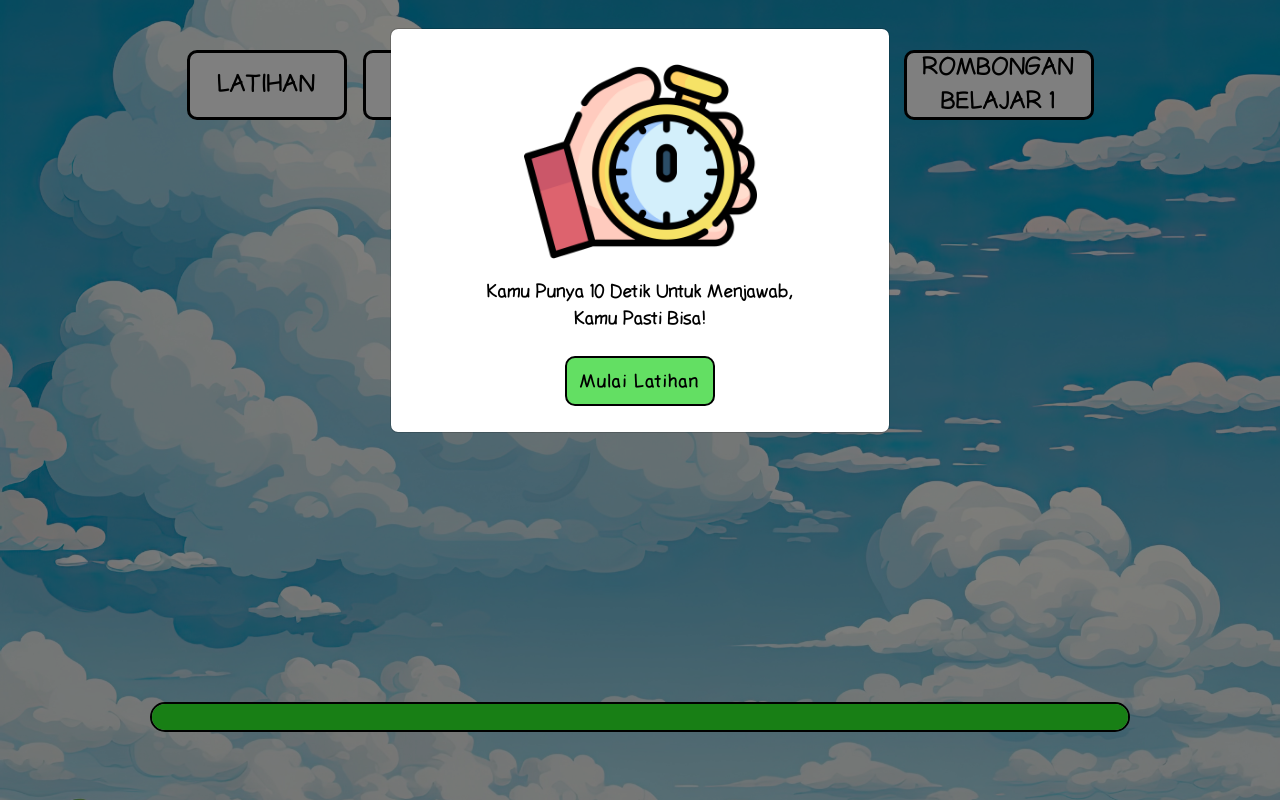
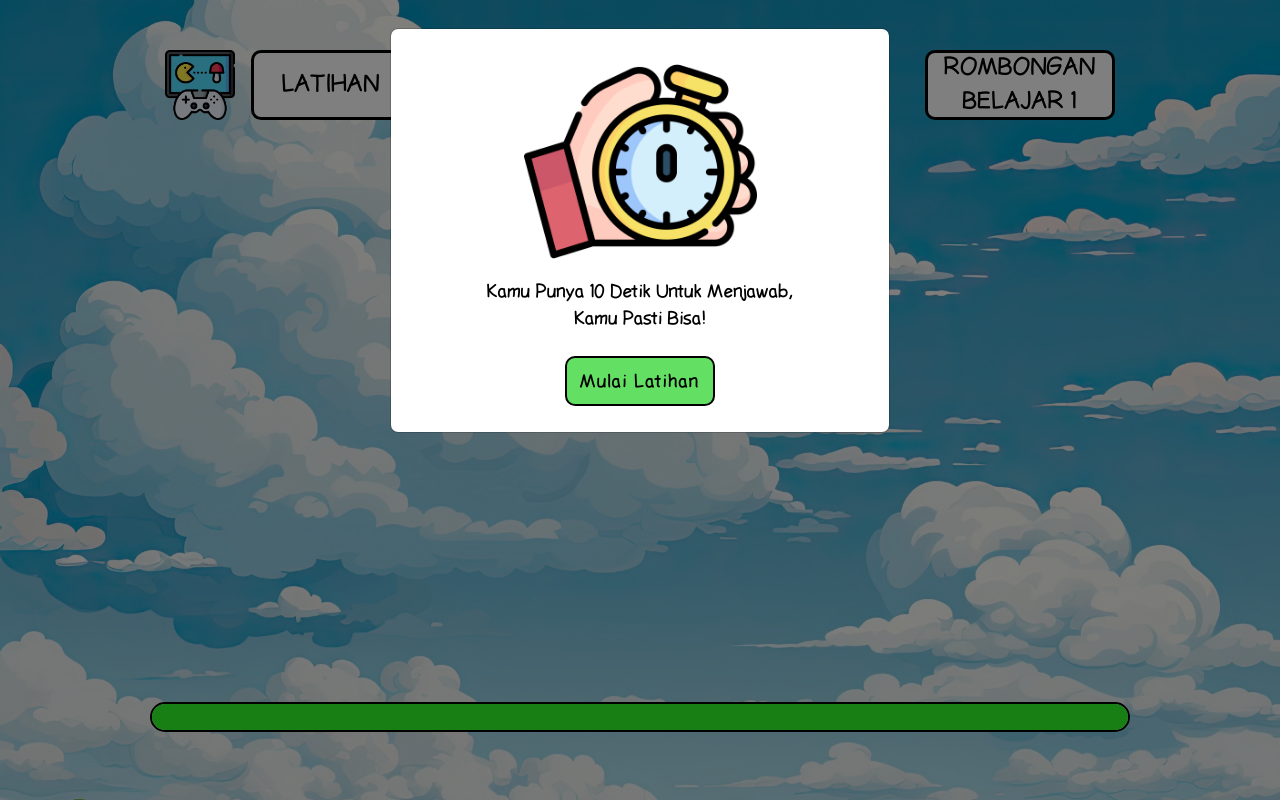
Before and after one commit to wendwin/pengenalan-emosi, a Flask app: a page that uses app/templates/latihan/latihan-emosi.html in a window 1280 px wide. Run offline with Flask 3, Linux system fonts and the light colour scheme; the visitor is signed in with stand-in values (Sample User, id 1); data that the repository does not hold is empty; some libraries are stand-ins or nearby versions.

Commit message:
perubahan jarak icon dengan judul pada semua tampilan kecuali menu

```diff
--- a/app/templates/laporan/laporan-hasil.html
+++ b/app/templates/laporan/laporan-hasil.html
@@ -5,7 +5,7 @@
     <div class="header vh-100 d-flex flex-column">
         <div class="title d-flex flex-wrap justify-content-around align-items-center gap-3">
             <div class="d-flex flex-wrap justify-content-center align-items-center gap-3">
-                <div class="menu-item d-flex align-items-center gap-1">
+                <div class="menu-item d-flex align-items-center gap-3">
                     <img src="{{ url_for('static', filename='img/beranda/laporan.png') }}" alt="">
                     <div class="title-text d-flex flex-column justify-content-center align-items-center text-uppercase">
                         laporan
--- a/app/templates/laporan/laporan-pemilihan-rombel.html
+++ b/app/templates/laporan/laporan-pemilihan-rombel.html
@@ -5,7 +5,7 @@
     <div class="header vh-100 d-flex flex-column">
         <div class="title d-flex flex-wrap justify-content-around align-items-center gap-3">
             <div class="d-flex flex-wrap justify-content-center align-items-center gap-3">
-                <div class="menu-item d-flex align-items-center gap-1">
+                <div class="menu-item d-flex align-items-center gap-3">
                     <img src="{{ url_for('static', filename='img/beranda/laporan.png') }}" alt="">
                     <div class="title-text d-flex flex-column justify-content-center align-items-center text-uppercase">
                         laporan
--- a/app/templates/laporan/laporan-pemilihan-user.html
+++ b/app/templates/laporan/laporan-pemilihan-user.html
@@ -5,7 +5,7 @@
     <div class="header vh-100 d-flex flex-column">
         <div class="title d-flex flex-wrap justify-content-around align-items-center gap-3">
             <div class="d-flex flex-wrap justify-content-center align-items-center gap-3">
-                <div class="menu-item d-flex align-items-center gap-1">
+                <div class="menu-item d-flex align-items-center gap-3">
                 <img src="{{ url_for('static', filename='img/beranda/laporan.png') }}" alt="">
                 <div class="title-text d-flex flex-column justify-content-center align-items-center text-uppercase">
                     laporan
--- a/app/templates/latihan/latihan-emosi-dasar.html
+++ b/app/templates/latihan/latihan-emosi-dasar.html
@@ -5,7 +5,7 @@
     <div class="header vh-100 d-flex flex-column">
         <div class="title d-flex flex-wrap justify-content-around align-items-center gap-3">
             <div class="d-flex flex-wrap justify-content-center align-items-center gap-3">
-                <div class="menu-item d-flex align-items-center gap-1">
+                <div class="menu-item d-flex align-items-center gap-3">
                     <img src="{{ url_for('static', filename='img/beranda/bermain.png') }}" alt="">
                     <div class="title-text d-flex flex-column justify-content-center align-items-center text-uppercase">
                         latihan
--- a/app/templates/latihan/latihan-emosi-gabungan.html
+++ b/app/templates/latihan/latihan-emosi-gabungan.html
@@ -5,7 +5,7 @@
     <div class="header vh-100 d-flex flex-column">
         <div class="title d-flex flex-wrap justify-content-around align-items-center gap-3">
             <div class="d-flex flex-wrap justify-content-center align-items-center gap-3">
-                <div class="menu-item d-flex align-items-center gap-1">
+                <div class="menu-item d-flex align-items-center gap-3">
                     <img src="{{ url_for('static', filename='img/beranda/bermain.png') }}" alt="">
                     <div class="title-text d-flex flex-column justify-content-center align-items-center text-uppercase">
                         latihan
--- a/app/templates/latihan/latihan-emosi.html
+++ b/app/templates/latihan/latihan-emosi.html
@@ -5,7 +5,11 @@
     <div class="header vh-100 d-flex flex-column">
         <div class="title d-flex flex-wrap justify-content-around align-items-center gap-3">
             <div class="d-flex flex-wrap justify-content-center align-items-center gap-3">
-                <div class="title-text d-flex justify-content-center align-items-center text-uppercase">latihan
+                <div class="menu-item d-flex align-items-center gap-3">
+                    <img src="{{ url_for('static', filename='img/beranda/bermain.png') }}" alt="">
+                    <div class="title-text d-flex flex-column justify-content-center align-items-center text-uppercase">
+                        latihan
+                    </div>
                 </div>
                 <div id="emosi-data" data-name="{{ data['jenis_emosi'] }}" data-location="{{ data['emosi'] }}"
                     class="title-materi d-flex justify-content-center align-items-center text-uppercase">emosi {{
--- a/app/templates/latihan/latihan-pemilihan-emosi.html
+++ b/app/templates/latihan/latihan-pemilihan-emosi.html
@@ -4,7 +4,7 @@
 <div class="container">
     <div class="header vh-100 d-flex flex-column">
         <div class="title d-flex flex-wrap justify-content-around align-items-center gap-3">
-            <div class="d-flex flex-wrap justify-content-center align-items-center gap-1">
+            <div class="d-flex flex-wrap justify-content-center align-items-center gap-3">
                 <div class="menu-item d-flex align-items-center gap-4">
                 <img src="{{ url_for('static', filename='img/beranda/bermain.png') }}" alt="">
                 <div class="title-text d-flex flex-column justify-content-center align-items-center text-uppercase">
--- a/app/templates/latihan/latihan-pemilihan-user.html
+++ b/app/templates/latihan/latihan-pemilihan-user.html
@@ -5,7 +5,7 @@
     <div class="header vh-100 d-flex flex-column">
         <div class="title d-flex flex-wrap justify-content-around align-items-center gap-3">
             <div class="d-flex flex-wrap justify-content-center align-items-center gap-3">
-                <div class="menu-item d-flex align-items-center gap-1">
+                <div class="menu-item d-flex align-items-center gap-3">
                 <img src="{{ url_for('static', filename='img/beranda/bermain.png') }}" alt="">
                 <div class="title-text d-flex flex-column justify-content-center align-items-center text-uppercase">
                     latihan
--- a/app/templates/latihan/latihan.html
+++ b/app/templates/latihan/latihan.html
@@ -4,7 +4,7 @@
 <div class="container">
     <div class="header vh-100 d-flex flex-column">
         <div class="title">
-            <div class="menu-item d-flex align-items-center gap-1">
+            <div class="menu-item d-flex align-items-center gap-3">
                 <img src="{{ url_for('static', filename='img/beranda/bermain.png') }}" alt="">
                 <div class="title-text d-flex flex-column justify-content-center align-items-center text-uppercase">
                     latihan
--- a/app/templates/materi/materi-emosi-dasar.html
+++ b/app/templates/materi/materi-emosi-dasar.html
@@ -4,7 +4,7 @@
 <div class="container">
     <div class="header vh-100 d-flex flex-column">
         <div class="title d-flex justify-content-around align-items-center">
-            <div class="menu-item d-flex align-items-center gap-1">
+            <div class="menu-item d-flex align-items-center gap-3">
                 <img src="{{ url_for('static', filename='img/beranda/materi.png') }}" alt="">
                 <div class="title-text d-flex flex-column justify-content-center align-items-center text-uppercase">
                     materi
--- a/app/templates/materi/materi-emosi-gabungan.html
+++ b/app/templates/materi/materi-emosi-gabungan.html
@@ -4,7 +4,7 @@
 <div class="container">
     <div class="header vh-100 d-flex flex-column">
         <div class="title  d-flex justify-content-around align-items-center">
-            <div class="menu-item d-flex align-items-center gap-1">
+            <div class="menu-item d-flex align-items-center gap-3">
                 <img src="{{ url_for('static', filename='img/beranda/materi.png') }}" alt="">
                 <div class="title-text d-flex flex-column justify-content-center align-items-center text-uppercase">
                     materi
--- a/app/templates/materi/materi-emosi.html
+++ b/app/templates/materi/materi-emosi.html
@@ -4,7 +4,7 @@
 <div class="">
     <div class="header vh-100 d-flex flex-column">
         <div class="title d-flex flex-wrap justify-content-around align-items-center gap-3">
-            <div class="menu-item d-flex align-items-center gap-1">
+            <div class="menu-item d-flex align-items-center gap-3">
                 <img src="{{ url_for('static', filename='img/beranda/materi.png') }}" alt="">
                 <div class="title-text d-flex flex-column justify-content-center align-items-center text-uppercase">
                    materi
--- a/app/templates/materi/materi.html
+++ b/app/templates/materi/materi.html
@@ -4,7 +4,7 @@
 <div class="container">
     <div class="header vh-100 d-flex flex-column">
         <div class="title">
-            <div class="menu-item d-flex align-items-center gap-1">
+            <div class="menu-item d-flex align-items-center gap-3">
                 <img src="{{ url_for('static', filename='img/beranda/materi.png') }}" alt="">
                 <div class="title-text d-flex flex-column justify-content-center align-items-center text-uppercase">
                     materi
```
